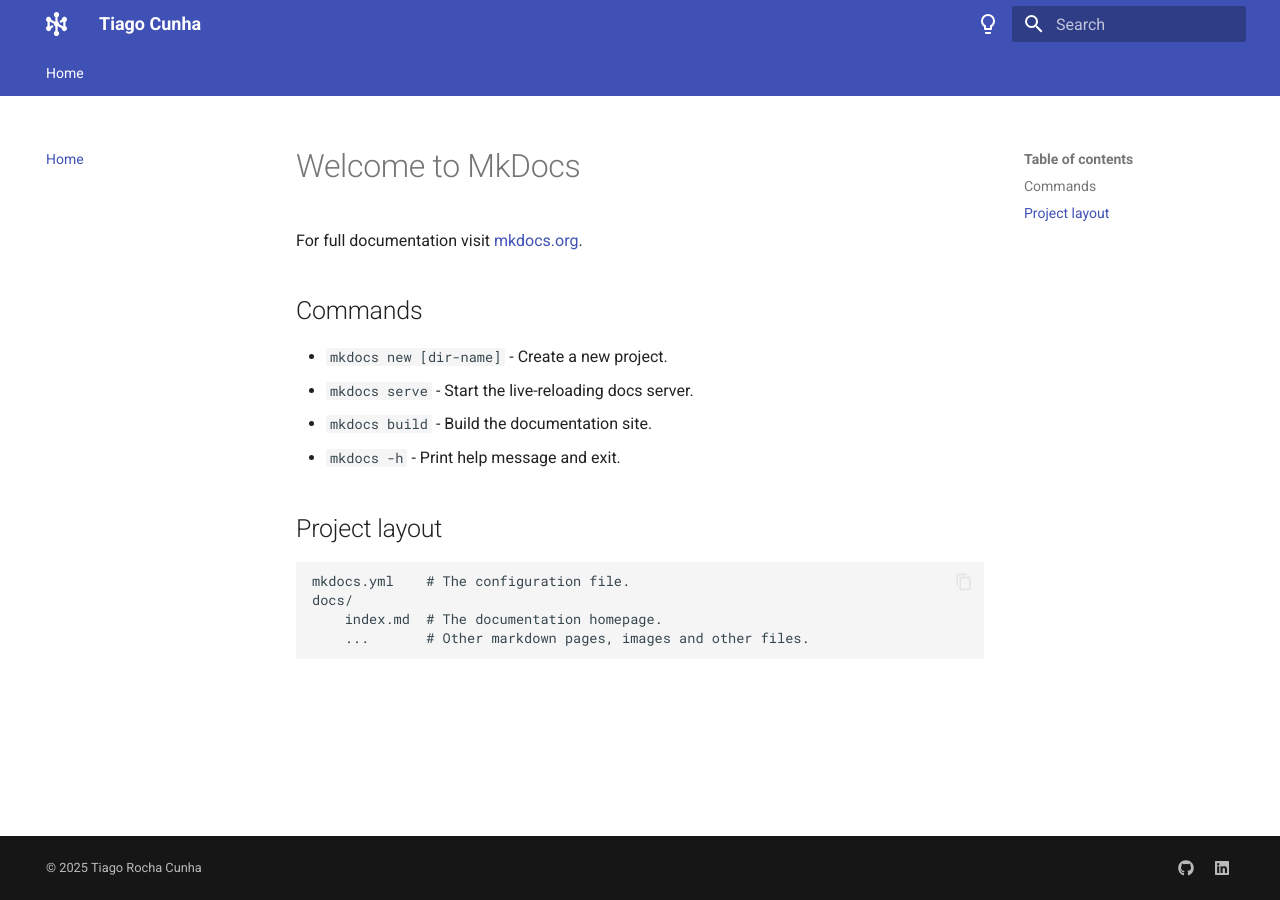
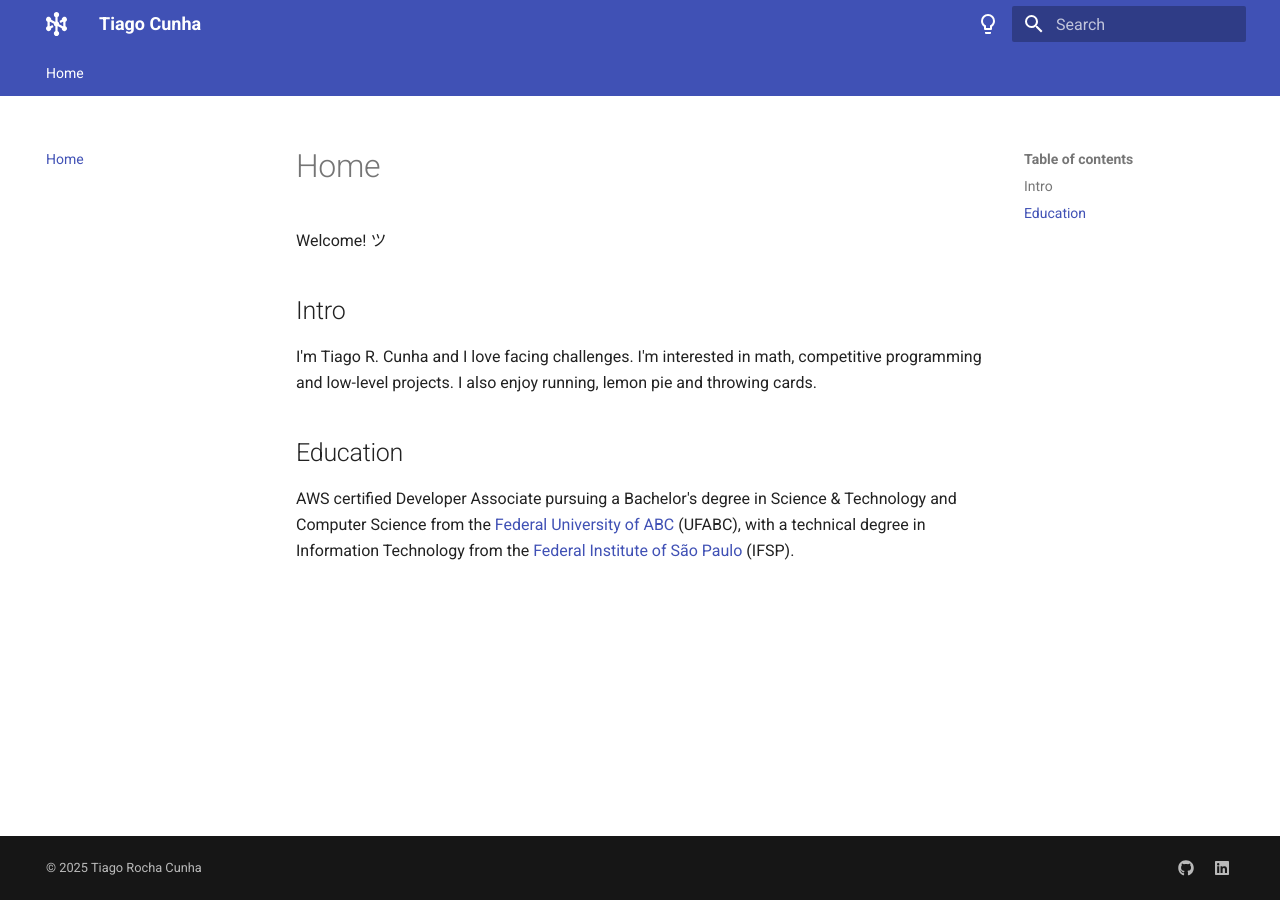
Before and after one commit to cstiago/cstiago.github.io, an MkDocs documentation site: the page built from docs/index.md, in a window 1280 px wide. Built offline with MkDocs 1.6.1 and Material for MkDocs 9.7.7, drawn with Linux system fonts in a browser that asks for light colours.

Commit message:
feat(home): add intro and education

```diff
--- a/docs/index.md
+++ b/docs/index.md
@@ -1,17 +1,11 @@
-# Welcome to MkDocs
+# Home
 
-For full documentation visit [mkdocs.org](https://www.mkdocs.org).
+Welcome! &#x30C4;
 
-## Commands
+## Intro
 
-* `mkdocs new [dir-name]` - Create a new project.
-* `mkdocs serve` - Start the live-reloading docs server.
-* `mkdocs build` - Build the documentation site.
-* `mkdocs -h` - Print help message and exit.
+I'm Tiago R. Cunha and I love facing challenges. I'm interested in math, competitive programming and low-level projects. I also enjoy running, lemon pie and throwing cards.
 
-## Project layout
+## Education
 
-    mkdocs.yml    # The configuration file.
-    docs/
-        index.md  # The documentation homepage.
-        ...       # Other markdown pages, images and other files.
+AWS certified Developer Associate pursuing a Bachelor's degree in Science & Technology and Computer Science from the [Federal University of ABC](https://www.ufabc.edu.br/) (UFABC), with a technical degree in Information Technology from the [Federal Institute of São Paulo](https://www.ifsp.edu.br/index.php) (IFSP).
```
